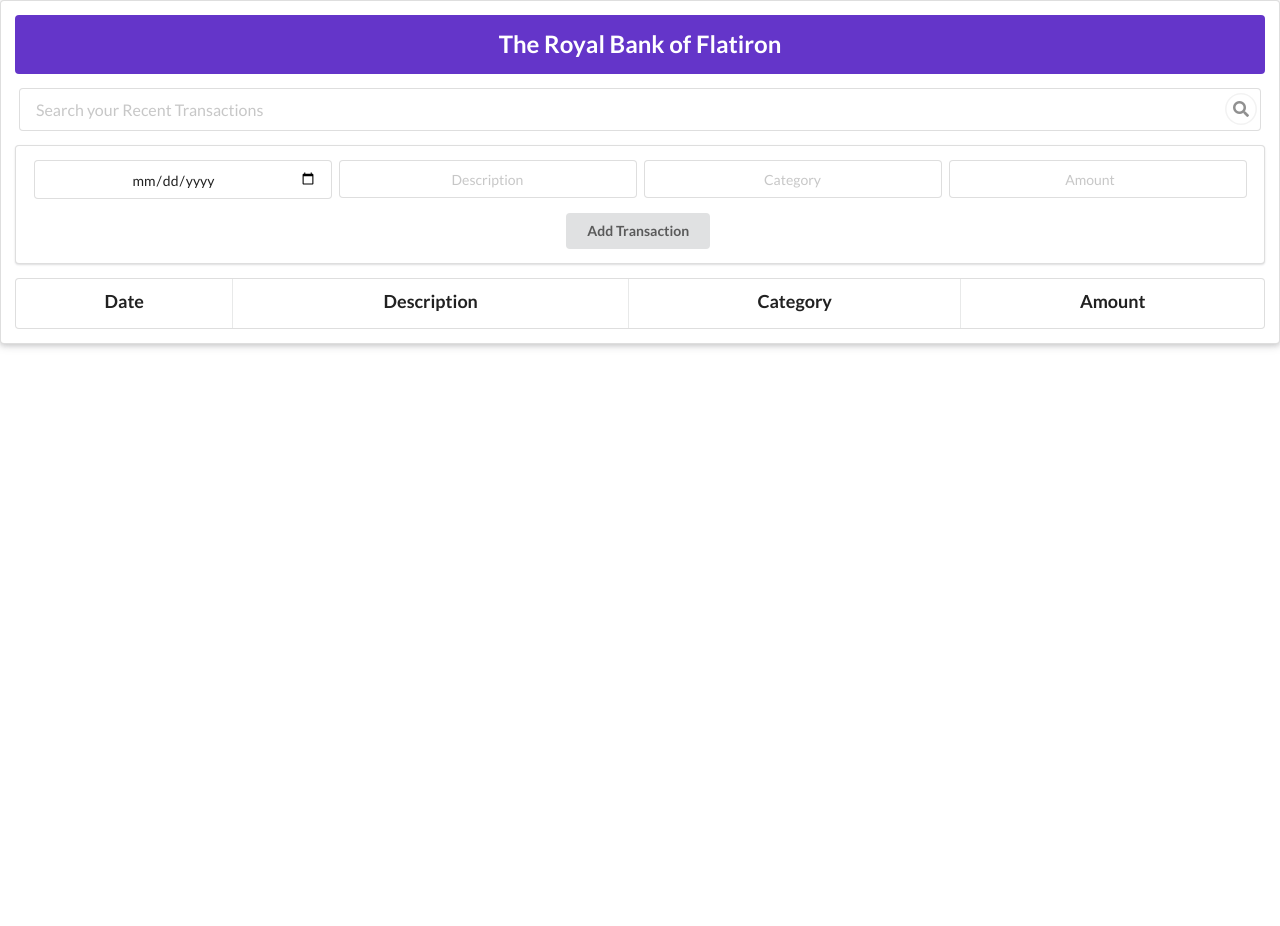
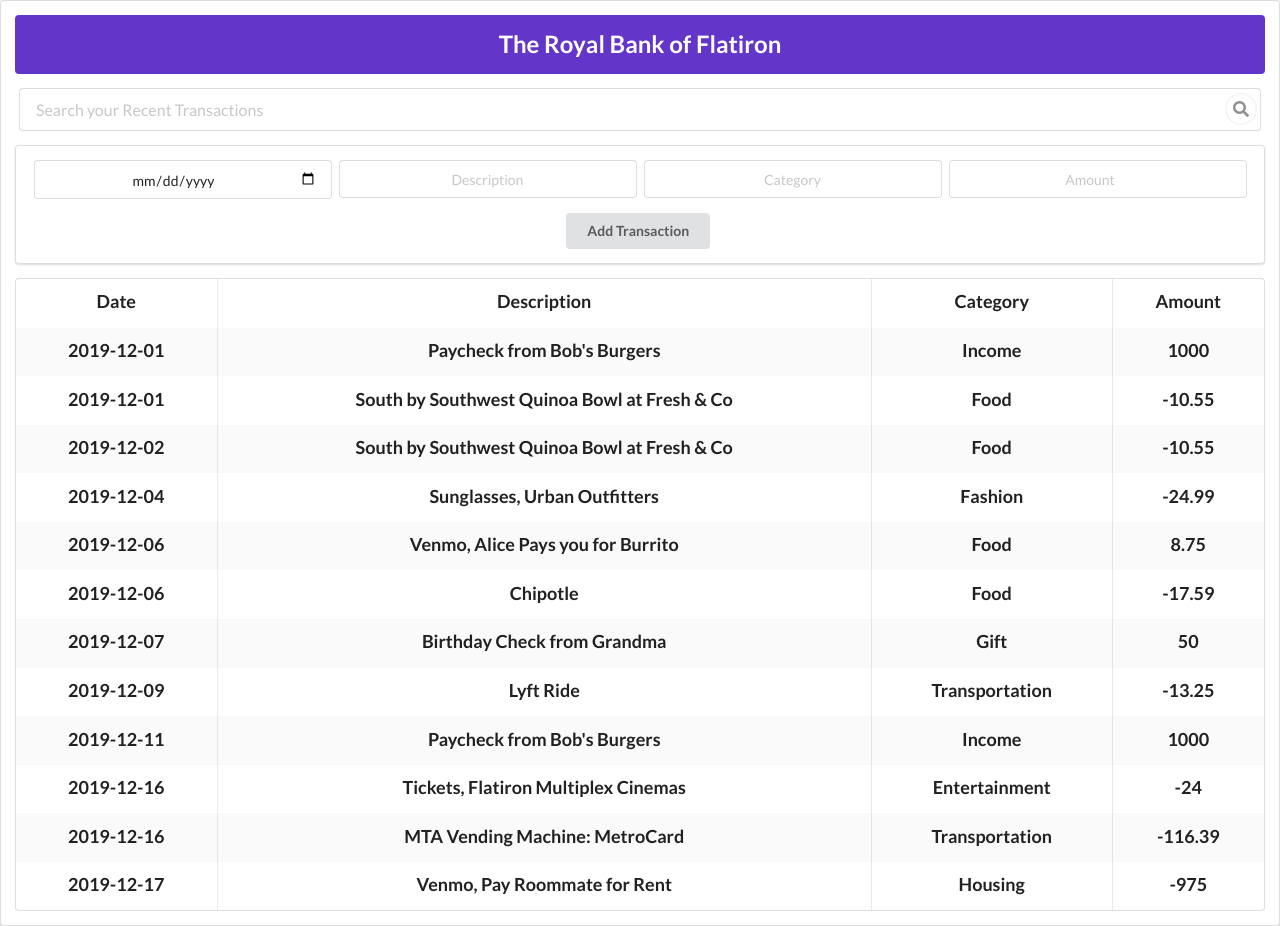
Before and after one commit to Raddames-Tonui/Bank-of-Flatiron, a React (Create React App) app: page / in a window 1280 px wide. Before the commit the page ends 800 px from the top, so only its background shows below. Built offline with nearby package versions, Linux system fonts and the light colour scheme; data requests are answered from the project's data file.

Commit message:
added transactions fetch

```diff
--- a/src/components/TransactionsList.js
+++ b/src/components/TransactionsList.js
@@ -1,7 +1,25 @@
-import React from "react";
+import React, { useState, useEffect } from "react";
 import Transaction from "./Transaction";
 
 function TransactionsList() {
+  const [transactions, setTransactions] = useState([]);
+
+  useEffect(() => {
+    fetch('http://localhost:8001/transactions')
+      .then((response) => {
+        if (!response.ok) {
+          throw new Error('Network response was not ok.');
+        }
+        return response.json();
+      })
+      .then((data) => {
+        setTransactions(data);
+      })
+      .catch((error) => {
+        console.error('Error fetching data:', error);
+      });
+  }, []);
+
   return (
     <table className="ui celled striped padded table">
       <tbody>
@@ -19,7 +37,23 @@ function TransactionsList() {
             <h3 className="ui center aligned header">Amount</h3>
           </th>
         </tr>
-        {/* render a list of <Transaction> components here */}
+
+        {transactions.map((transaction) => (
+          <tr key={transaction.id}>
+            <th>
+              <h3 className="ui center aligned header">{transaction.date}</h3>
+            </th>
+            <th>
+              <h3 className="ui center aligned header">{transaction.description}</h3>
+            </th>
+            <th>
+              <h3 className="ui center aligned header">{transaction.category}</h3>
+            </th>
+            <th>
+              <h3 className="ui center aligned header">{transaction.amount}</h3>
+            </th>
+          </tr>
+        ))}
       </tbody>
     </table>
   );
```
Also changed, not shown: 2 other files (tests, documents, lock files or other folders).
